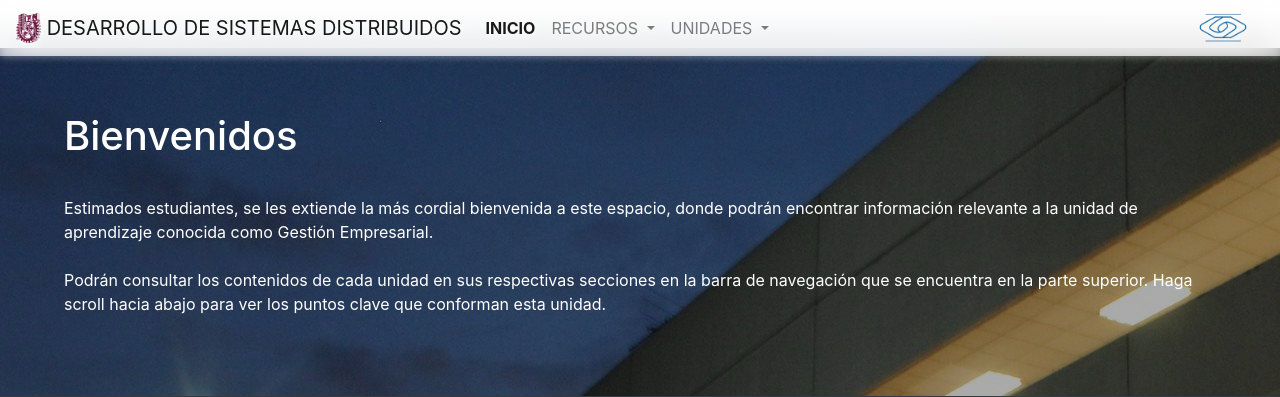
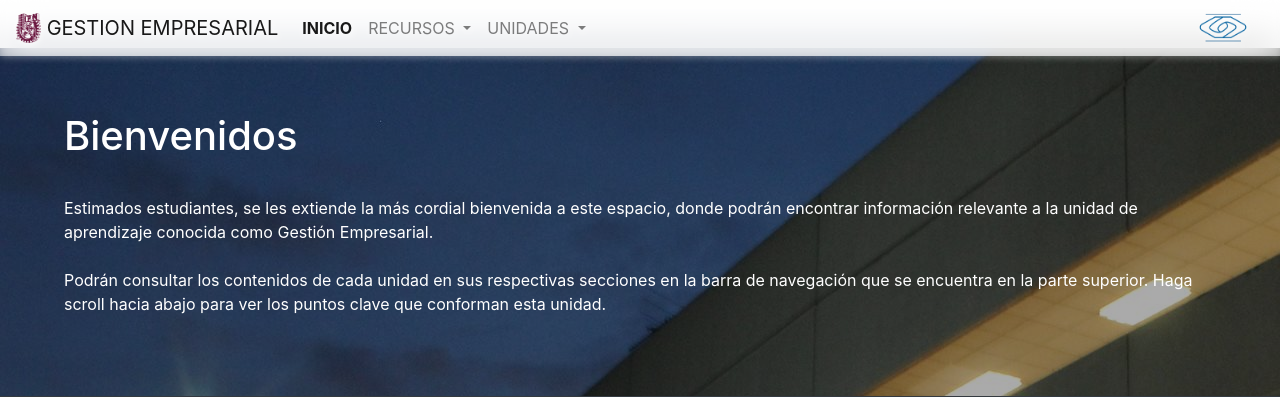
Before and after one commit to IvanRoz/RecursoSS, a Django app: page / in a window 1280 px wide. Shown: the top 397 px of the page. Run offline with Django 3.2, Linux system fonts and the light colour scheme; data comes from the database, SQL or seed files in the repository; both versions use the stored data as it was after the commit; some libraries are stand-ins or nearby versions.

```diff
--- a/gestion/templates/base.html
+++ b/gestion/templates/base.html
@@ -16,7 +16,7 @@
     <nav class="navbar fixed-top navbar-expand-md navbar-light">
         <a class="navbar-brand text-uppercase" href="{% url 'main' %}">
             <img src="{% static 'main/ipn.png'%}" width="25" height="30" class="d-inline-block align-top" alt="">
-            Desarrollo de sistemas distribuidos
+            Gestion empresarial
         </a>
         <button class="navbar-toggler" type="button" data-toggle="collapse" data-target="#navbarSupportedContent" aria-controls="navbarSupportedContent" aria-expanded="false" aria-label="Toggle navigation">
             <span class="navbar-toggler-icon"></span>
```
Also changed, not shown: README.md, db.sqlite3.
